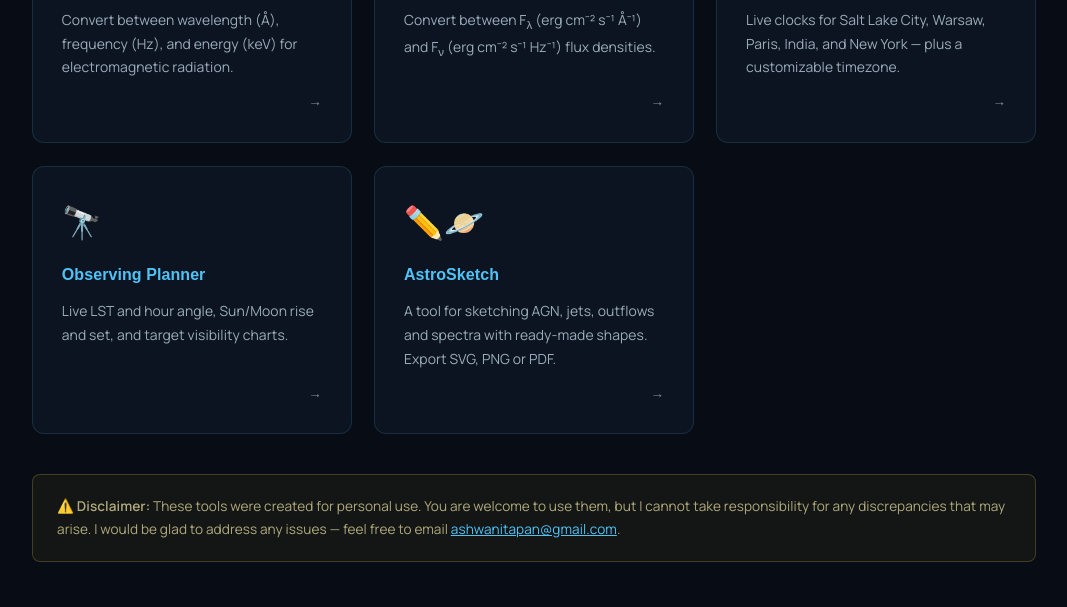
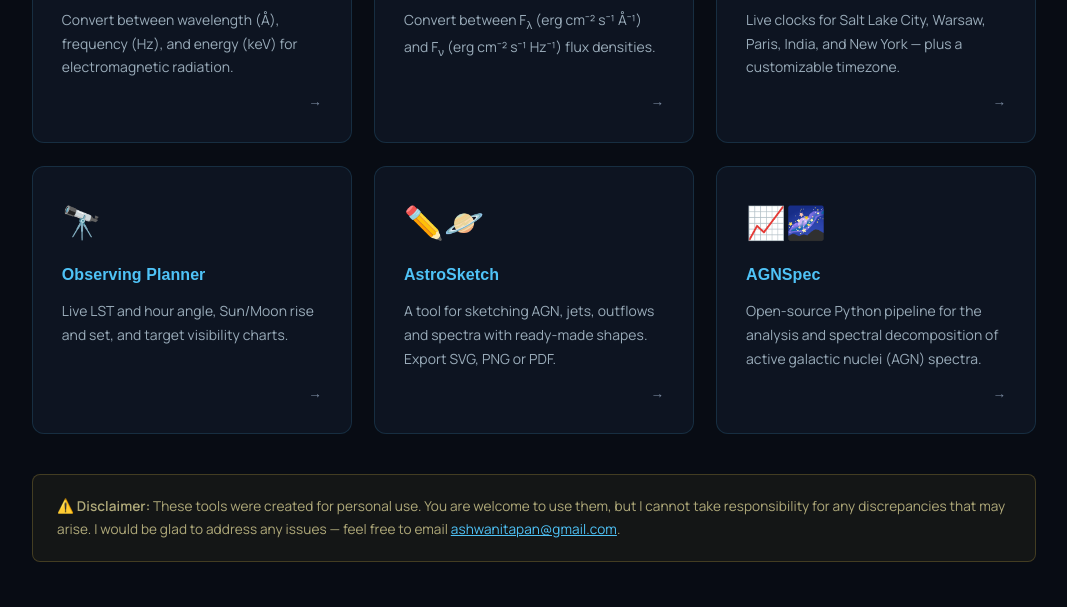
Before and after one commit to Ashwani-88/Ashwani-88.github.io, a plain HTML site: page astro_tools/tools_home.html in a window 1280 px wide. Shown: the part 708-1315 px from the top of the page, without its empty margins (106-1173 px from the left). Drawn offline with Linux system fonts and the light colour scheme.

Commit message:
updated index.html

```diff
--- a/astro_tools/tools_home.html
+++ b/astro_tools/tools_home.html
@@ -86,6 +86,13 @@
   <div class="tool-desc">A tool for sketching AGN, jets, outflows and spectra with ready-made shapes. Export SVG, PNG or PDF.</div>
   <div class="tool-arrow">→</div>
   </a>
+   <a href="https://github.com/Ashwani-88/agnspec" class="tool-card">
+  <div class="tool-icon">📈🌌</div>
+  <div class="tool-name">AGNSpec</div>
+  <div class="tool-desc">Open-source Python pipeline for the analysis and spectral decomposition of active
+galactic nuclei (AGN) spectra.</div>
+  <div class="tool-arrow">→</div>
+  </a>
   </div>
 
   <div class="disclaimer reveal">
```
